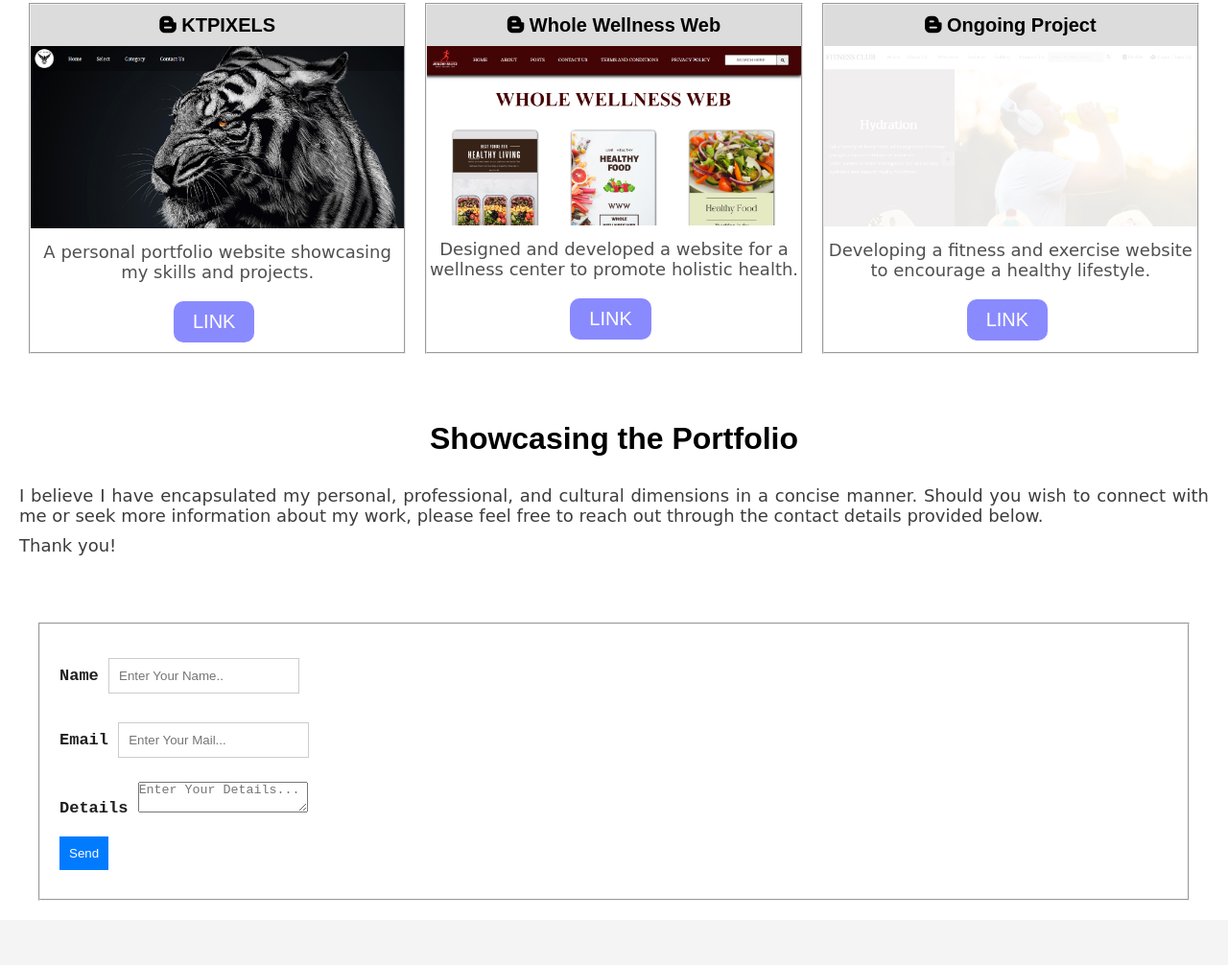
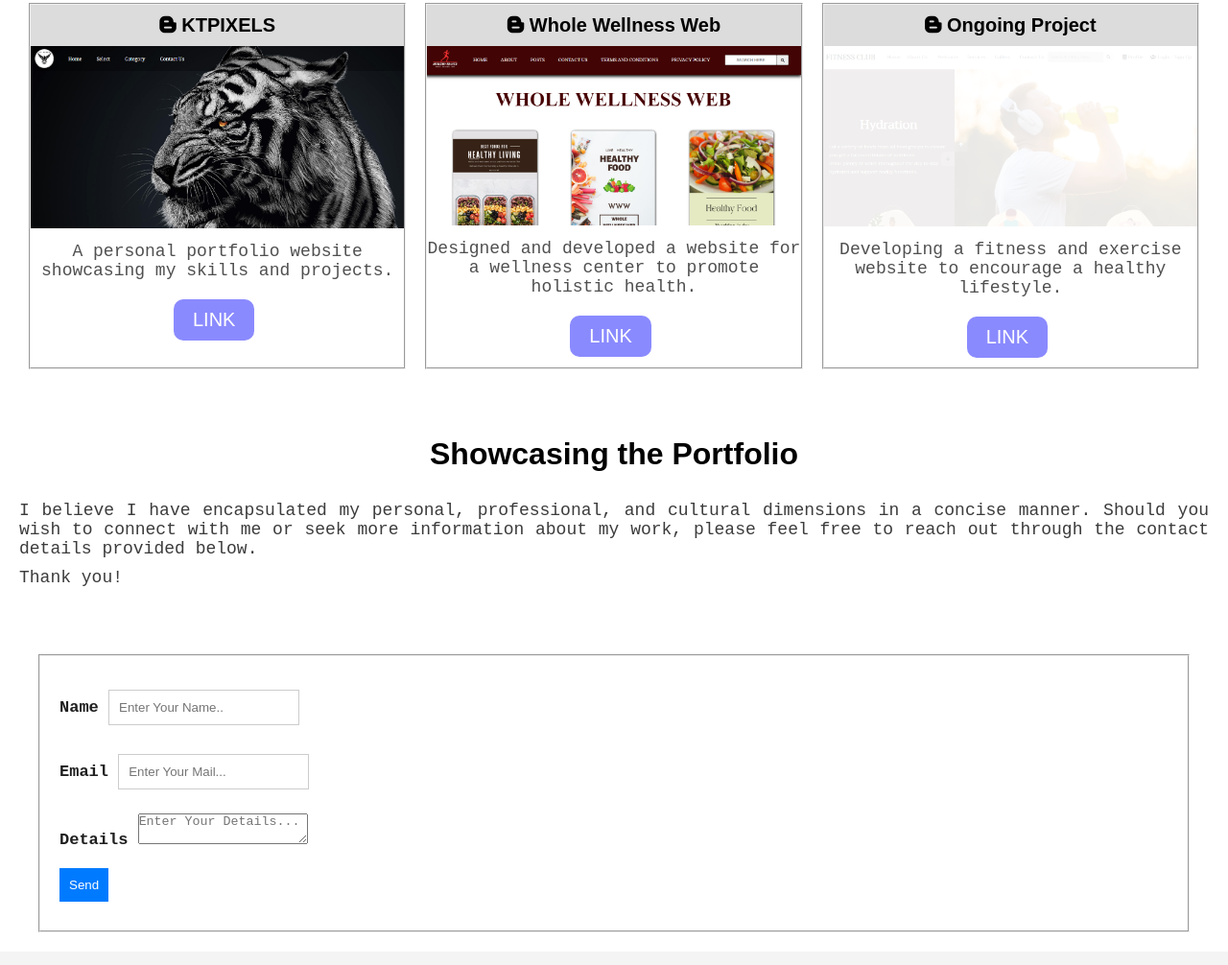
Before and after one commit to kt-pixels/kirtanArtistry, a plain HTML site: page index.html in a window 1280 px wide. Shown: the part 1418-2424 px from the top of the page at 96% size. Drawn offline with Linux system fonts and the light colour scheme.

Commit message:
Update style.css

```diff
--- a/style.css
+++ b/style.css
@@ -178,7 +178,7 @@ table, td {
     height: fit-content;
 }
 .ktpixels p {
-    font-family: cursive;
+/*     font-family: cursive; */
     font-size: 18px;
     text-align: center;
     color: rgb(80, 80, 80);
@@ -209,10 +209,10 @@ table, td {
 }
 
 #showcase p {
-    text-align: justify;
+/*     text-align: justify; */
     font-size: 18px;
     color: rgb(60, 60, 60);
-    font-family: cursive;
+/*     font-family: cursive; */
 }
 
 p {
```
